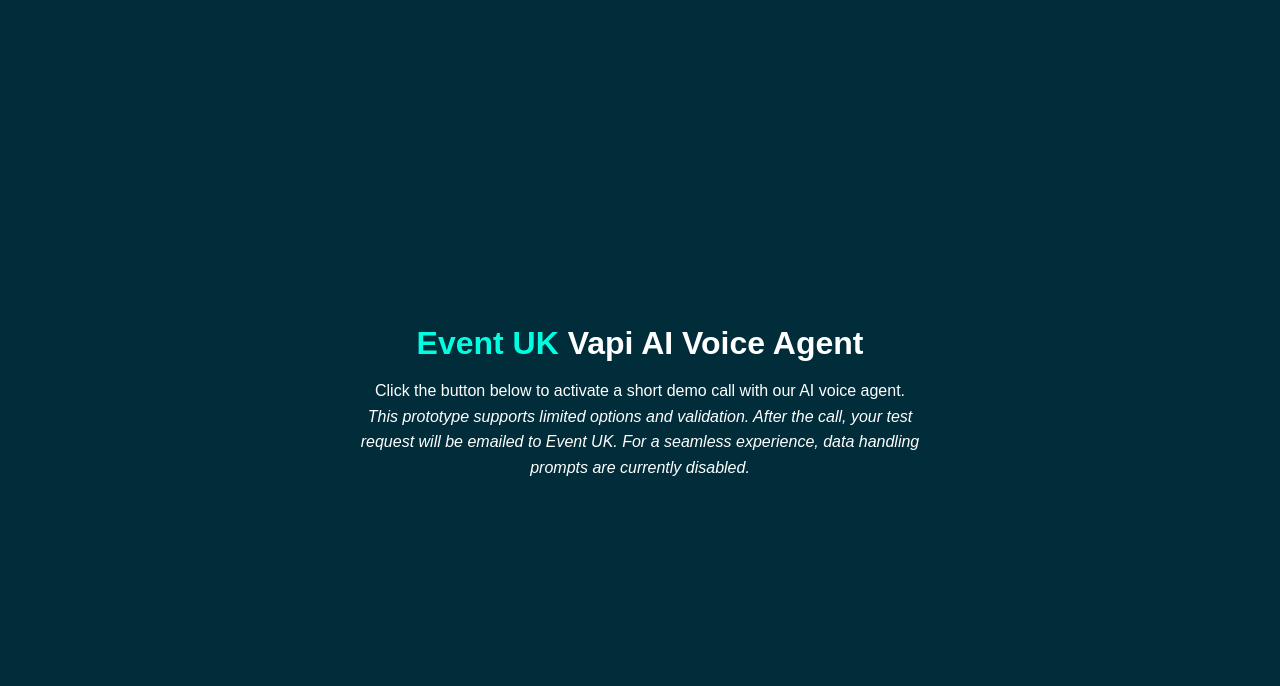
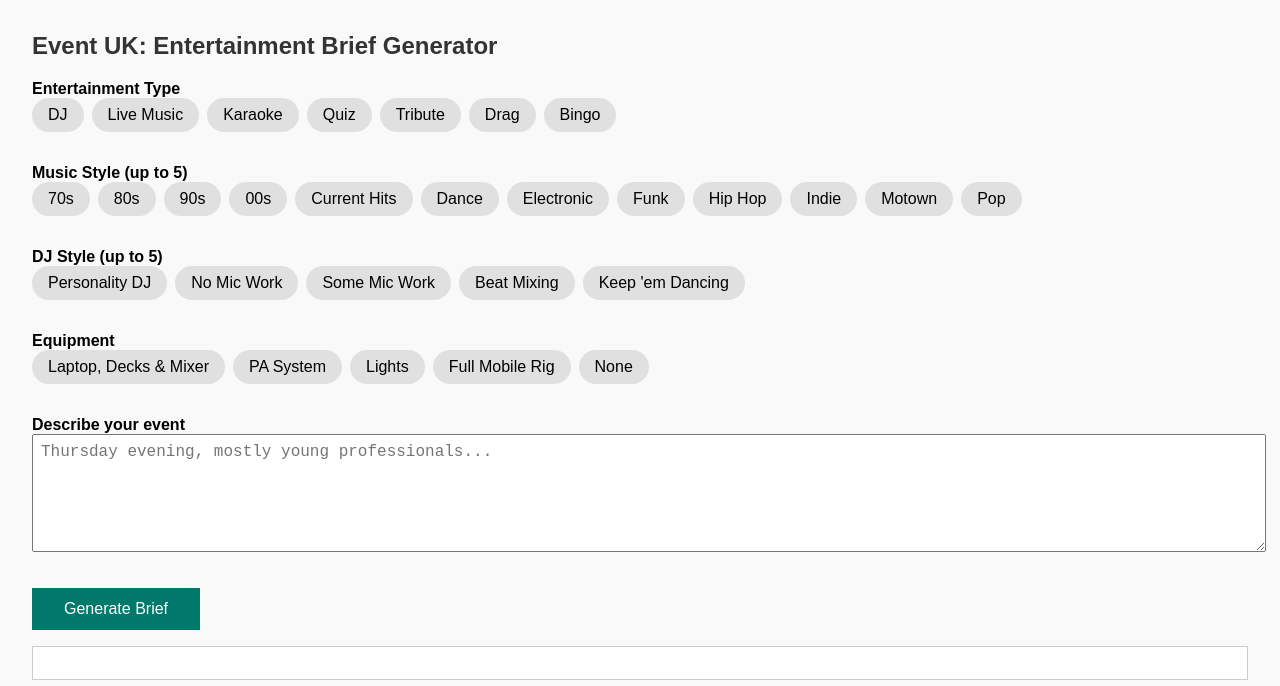
Before and after one commit to markiego1111/markiego1111.github.io, a plain HTML site: page index.html in a window 1280 px wide. Drawn offline with Linux system fonts and the light colour scheme.

Commit message:
Update index.html

```diff
--- a/index.html
+++ b/index.html
@@ -1,73 +1,112 @@
 <!DOCTYPE html>
 <html lang="en">
 <head>
-  <meta charset="UTF-8" />
-  <meta name="viewport" content="width=device-width, initial-scale=1.0"/>
-  <title>Event UK Voice Agent Demo</title>
+  <meta charset="UTF-8">
+  <title>Event UK Demo - Entertainment Brief Generator</title>
   <style>
-    body {
-      font-family: sans-serif;
-      background-color: #012c3a;
-      color: white;
-      margin: 0;
-      padding: 0;
-      display: flex;
-      flex-direction: column;
-      align-items: center;
-      justify-content: center;
-      height: 100vh;
-      text-align: center;
+    body { font-family: sans-serif; margin: 2rem; background: #f9f9f9; }
+    h2 { color: #333; }
+    .section { margin-bottom: 2rem; }
+    .tags { display: flex; flex-wrap: wrap; gap: 0.5rem; }
+    .tag {
+      padding: 0.5rem 1rem;
+      background: #e0e0e0;
+      border-radius: 2rem;
+      cursor: pointer;
     }
-    h1 {
-      color: #00ffe0;
-      margin-bottom: 0.5em;
-    }
-    p {
-      max-width: 600px;
-      line-height: 1.6;
-    }
+    .tag.selected { background: #00796b; color: white; }
+    textarea { width: 100%; height: 100px; padding: 0.5rem; font-size: 1rem; }
+    button { padding: 0.75rem 2rem; font-size: 1rem; background: #00796b; color: white; border: none; cursor: pointer; }
+    .output { background: #fff; padding: 1rem; border: 1px solid #ccc; margin-top: 1rem; }
   </style>
 </head>
 <body>
-  <main>
-    <h1>Event UK <span style="color:white;">Vapi AI Voice Agent</span></h1>
-    <p>
-      Click the button below to activate a short demo call with our AI voice agent.<br/>
-      <em>
-        This prototype supports limited options and validation. After the call, your test request will be emailed to Event UK.
-        For a seamless experience, data handling prompts are currently disabled.
-      </em>
-    </p>
-  </main>
+  <h2>Event UK: Entertainment Brief Generator</h2>
 
-  <!-- Vapi Voice Assistant Embed -->
+  <div class="section">
+    <label><strong>Entertainment Type</strong></label>
+    <div class="tags" id="entertainmentType"></div>
+  </div>
+
+  <div class="section">
+    <label><strong>Music Style (up to 5)</strong></label>
+    <div class="tags" id="musicStyle"></div>
+  </div>
+
+  <div class="section">
+    <label><strong>DJ Style (up to 5)</strong></label>
+    <div class="tags" id="djStyle"></div>
+  </div>
+
+  <div class="section">
+    <label><strong>Equipment</strong></label>
+    <div class="tags" id="equipment"></div>
+  </div>
+
+  <div class="section">
+    <label><strong>Describe your event</strong></label>
+    <textarea id="eventDescription" placeholder="Thursday evening, mostly young professionals..." ></textarea>
+  </div>
+
+  <button onclick="submitForm()">Generate Brief</button>
+
+  <div class="output" id="outputArea"></div>
+
   <script>
-    var vapiInstance = null;
-    const assistant = "153e991a-e2aa-4c50-9722-1d583d397980"; // Your assistant ID
-    const apiKey = "ca74afab-b6a8-4182-a7e5-af34570d84fe";    // Your public API key
-    const buttonConfig = {
-      position: "right",
-      margin: "40px",
-      type: "call",
-      text: "Talk to Eve",
+    const tagData = {
+      entertainmentType: ["DJ", "Live Music", "Karaoke", "Quiz", "Tribute", "Drag", "Bingo"],
+      musicStyle: ["70s", "80s", "90s", "00s", "Current Hits", "Dance", "Electronic", "Funk", "Hip Hop", "Indie", "Motown", "Pop"],
+      djStyle: ["Personality DJ", "No Mic Work", "Some Mic Work", "Beat Mixing", "Keep 'em Dancing"],
+      equipment: ["Laptop, Decks & Mixer", "PA System", "Lights", "Full Mobile Rig", "None"]
     };
 
-    (function (d, t) {
-      var g = d.createElement(t),
-          s = d.getElementsByTagName(t)[0];
-      g.src = "https://cdn.jsdelivr.net/gh/VapiAI/html-script-tag@latest/dist/assets/index.js";
-      g.defer = true;
-      g.async = true;
-      s.parentNode.insertBefore(g, s);
+    const maxMusic = 5, maxStyle = 5;
 
-      g.onload = function () {
-        vapiInstance = window.vapiSDK.run({
-          apiKey,
-          assistant,
-          config: buttonConfig,
-        });
-      };
-    })(document, "script");
+    function renderTags(containerId, items, max = null) {
+      const container = document.getElementById(containerId);
+      items.forEach(item => {
+        const el = document.createElement('div');
+        el.className = 'tag';
+        el.innerText = item;
+        el.onclick = () => {
+          if (el.classList.contains('selected')) {
+            el.classList.remove('selected');
+          } else {
+            if (max && container.querySelectorAll('.selected').length >= max) return;
+            el.classList.add('selected');
+          }
+        };
+        container.appendChild(el);
+      });
+    }
+
+    function getSelectedText(containerId) {
+      return [...document.getElementById(containerId).querySelectorAll('.selected')].map(el => el.innerText);
+    }
+
+    function submitForm() {
+      const type = getSelectedText('entertainmentType');
+      const music = getSelectedText('musicStyle');
+      const style = getSelectedText('djStyle');
+      const equipment = getSelectedText('equipment');
+      const desc = document.getElementById('eventDescription').value || 'Thursday evening, mostly young professionals. Can potentially be outside.';
+
+      const output = `
+        <h3>Generated Brief</h3>
+        <p><strong>Title:</strong> ${type[0] || 'DJ'} for Bear and Ragged Staff</p>
+        <p><strong>Music:</strong> ${music.join(', ')}</p>
+        <p><strong>Style:</strong> ${style.join(', ')}</p>
+        <p><strong>Equipment:</strong> ${equipment.join(', ')}</p>
+        <p><strong>Description:</strong> ${desc}</p>
+      `;
+
+      document.getElementById('outputArea').innerHTML = output;
+    }
+
+    renderTags('entertainmentType', tagData.entertainmentType, 1);
+    renderTags('musicStyle', tagData.musicStyle, maxMusic);
+    renderTags('djStyle', tagData.djStyle, maxStyle);
+    renderTags('equipment', tagData.equipment);
   </script>
 </body>
 </html>
```
